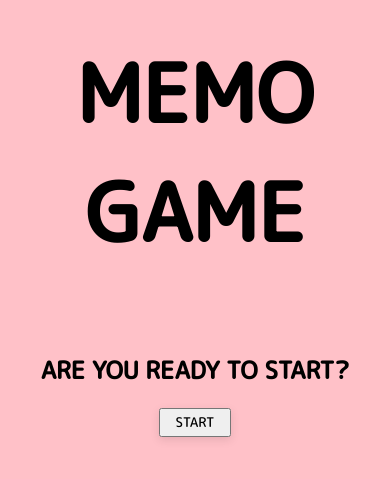
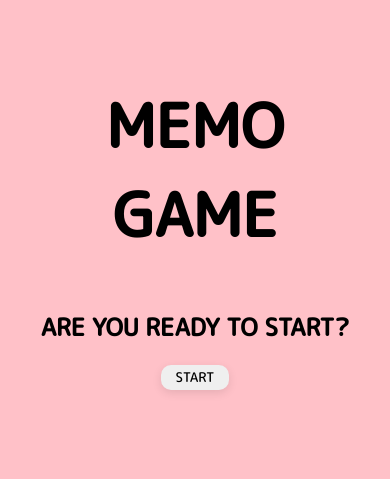
Before and after one commit to Polina-eliza/Memory-game, a plain HTML site: page index.html in a window 390 px wide. Shown: the part 187-666 px from the top of the page. Drawn offline with Linux system fonts and the light colour scheme.

Commit message:
added media queries for the start screen

```diff
--- a/style.css
+++ b/style.css
@@ -104,6 +104,7 @@
     .card .back-view img{
       max-width: 40px;
     }
+
   }
   @media screen and (max-width: 530px) {
     .cards{
@@ -132,12 +133,24 @@
     margin-top: 80px;
   }
 
+  @media screen and (max-width: 530px) {
+
+    h1 {
+        font-size: 60px;
+    }
+    h2 {
+        margin-top: 50px;
+      }
+  }
+
   button {
     padding: 3px 15px;
     box-shadow: 0 3px 10px rgba(0,0,0,0.1);
-    transition: transform 0.25s linear;
     cursor: pointer;
     margin-top: 20px;
     text-transform: uppercase;
     font-weight: 500;
+    border-radius: 10px;
+    border: none;
+    transition: transform 0.25s linear;
   }
```
